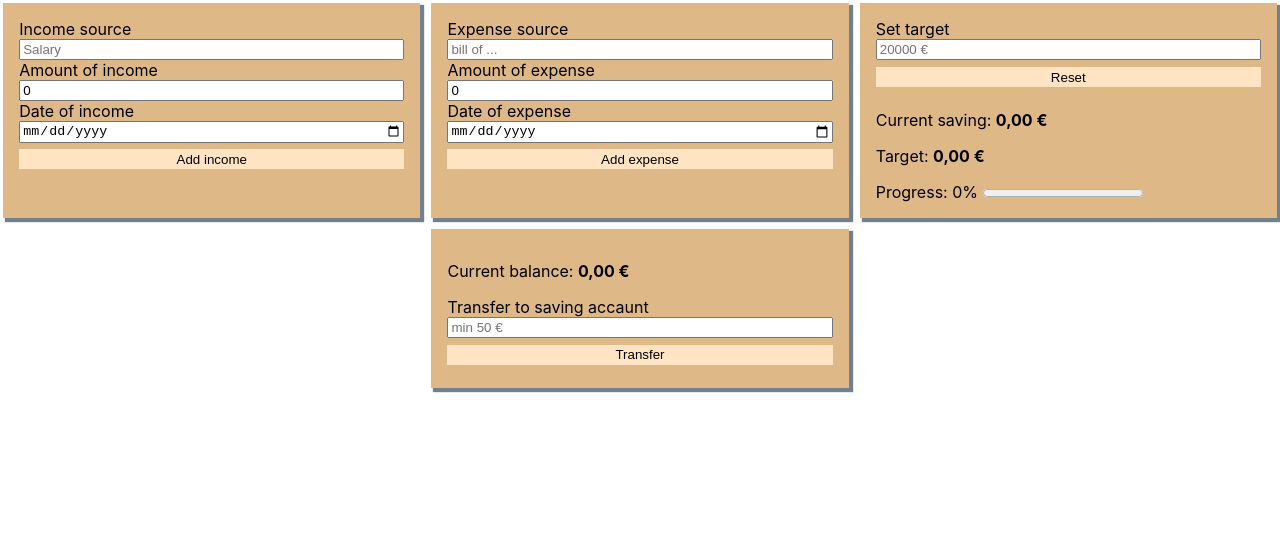
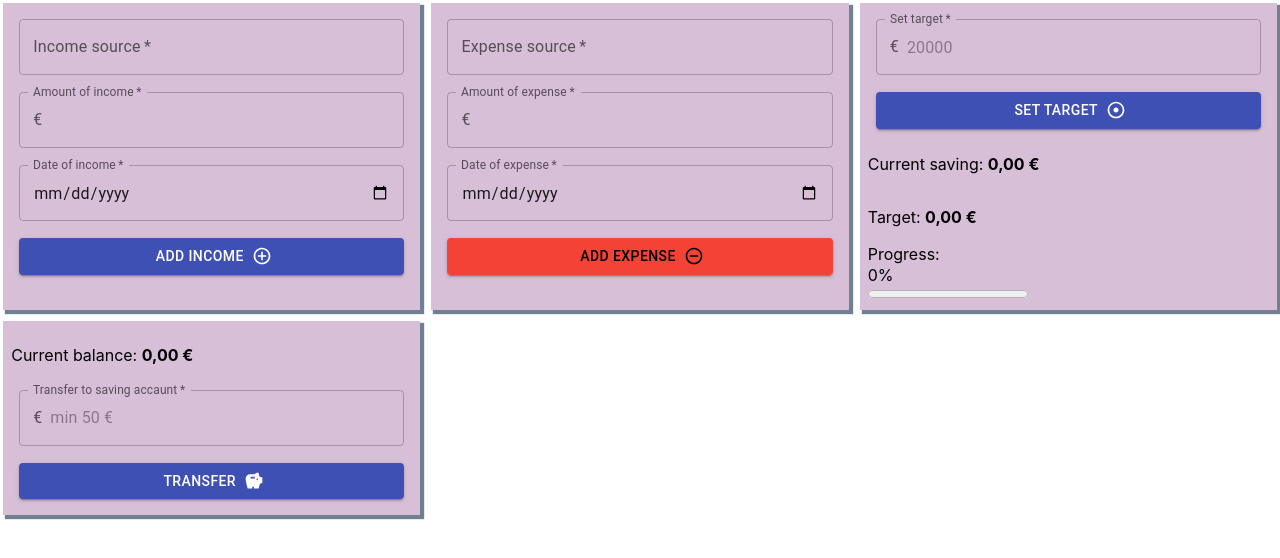
Before and after one commit to CaH4o/Integrify-Finland-BoF-budget-control-app, a React (Create React App) app: page / in a window 1280 px wide. Shown: the top 558 px of the page. Built offline with nearby package versions, Linux system fonts and the light colour scheme.

Commit message:
refactoring the fields, buttons and lists

```diff
--- a/package.json
+++ b/package.json
@@ -4,6 +4,10 @@
   "homepage": "https://cah4o.github.io/bof-budget-control-app/",
   "private": true,
   "dependencies": {
+    "@emotion/react": "^11.10.5",
+    "@emotion/styled": "^11.10.5",
+    "@mui/icons-material": "^5.10.9",
+    "@mui/material": "^5.10.11",
     "@testing-library/jest-dom": "^5.16.5",
     "@testing-library/react": "^13.4.0",
     "@testing-library/user-event": "^13.5.0",
--- a/src/App.tsx
+++ b/src/App.tsx
@@ -1,4 +1,5 @@
 import React, { useEffect, useState } from "react";
+import { ThemeProvider, createTheme } from "@mui/material/styles";
 
 import "./App.css";
 import "./styles/App.css";
@@ -26,22 +27,43 @@ function App() {
     },
     [incomes, expenses, savings, expansesAmountTotal, incomeAmountTotal]
   );
+  const theme = createTheme({
+    palette: {
+      primary: {
+        light: '#757ce8',
+        main: '#3f50b5',
+        dark: '#002884',
+        contrastText: '#fff',
+      },
+      secondary: {
+        light: '#ff7961',
+        main: '#f44336',
+        dark: '#ba000d',
+        contrastText: '#000',
+      },
+    },
+  });
 
   return (
     <div className="root">
+      <ThemeProvider theme={theme}>
         <IncomeSection incomes={incomes} setIncomes={setIncomes} />
         <ExpenseSection
           expenses={expenses}
           setExpenses={setExpenses}
           balanceAmount={balanceAmount}
         />
-      <SaivingsTargetSection saving={savings} setSavingsTarget={setSaivings} />
+        <SaivingsTargetSection
+          saving={savings}
+          setSavingsTarget={setSaivings}
+        />
         <BalanceSection
           balance={balanceAmount}
           savings={savings}
           setBalance={setBalances}
           setSaving={setSaivings}
         />
+      </ThemeProvider>
     </div>
   );
 }
--- a/src/components/Balance.tsx
+++ b/src/components/Balance.tsx
@@ -1,20 +1,49 @@
 import React, { useState } from "react";
+import {
+  Box,
+  OutlinedInput,
+  Button,
+  InputLabel,
+  InputAdornment,
+  FormControl,
+} from "@mui/material";
+import SavingsIcon from '@mui/icons-material/Savings';
 
 import { tBalanceProp } from "../types/tBalanceProp";
 
 function Balance({ balance, savings, setBalance, setSaving }: tBalanceProp) {
   const [transferAmount, setTransferAmount] = useState<number>(0);
+  const [message, setMessage] = useState<string>("");
 
   function submit(e: React.FormEvent<HTMLFormElement>) {
     e.preventDefault();
+    if (transferAmount < 50) {
+      setMessage("Error: The amount is incorrect");
+      setTimeout(function () {
+        setMessage("");
+      }, 3000);
+      return;
+    }
+    if (transferAmount > balance) {
+      setMessage("Error: Balance is less then you need");
+      setTimeout(function () {
+        setMessage("");
+      }, 3000);
+      return;
+    } else {
       setBalance(balance - transferAmount);
       setSaving(savings + transferAmount);
-    setTransferAmount(0);
+    }
+    e.currentTarget.reset();
   }
 
   return (
-    <section>
-      <form onSubmit={(e) => submit(e)} id="formBalance">
+      <Box
+        component="form"
+        autoComplete="off"
+        onSubmit={(e) => submit(e)}
+        id="formBalance"
+      >
         <p>
           Current balance:{" "}
           <b>
@@ -24,26 +53,31 @@ function Balance({ balance, savings, setBalance, setSaving }: tBalanceProp) {
             }).format(balance)}
           </b>
         </p>
-        <div>
-          <label htmlFor="transferSavings">Transfer to saving accaunt</label>
-          <input
+
+        <FormControl sx={{ m: 1 }} required>
+        <InputLabel htmlFor="transferSavings">Transfer to saving accaunt</InputLabel>
+        <OutlinedInput
+          label="Transfer to saving accaunt"
           type="number"
-            name="transferSavings"
           id="transferSavings"
           placeholder="min 50 €"
-            min="50"
-            max={balance}
-            value={transferAmount.toString().replace(/^0+/,"")}
+          //min="0"
+          //max={balance}
           onChange={(e) => setTransferAmount(Number(e.target.value))}
+          startAdornment={<InputAdornment position="start">€</InputAdornment>}
         />
-        </div>
-        <div>
-          <button type="submit" id="btn_transferSavings">
+      </FormControl>
+      <Button
+        sx={{ m: 1 }}
+        type="submit"
+        id="btn_transferSavings"
+        variant="contained"
+        endIcon={<SavingsIcon />}
+      >
         Transfer
-          </button>
-        </div>
-      </form>
-    </section>
+      </Button>
+      {message.length > 0 && <span className="error">{message}</span>}
+      </Box>
   );
 }
 
--- a/src/components/Expense.tsx
+++ b/src/components/Expense.tsx
@@ -1,4 +1,16 @@
 import React, { useState } from "react";
+import {
+  Box,
+  OutlinedInput,
+  Button,
+  InputLabel,
+  InputAdornment,
+  FormControl,
+  TextField,
+  List,
+  ListItem,
+} from "@mui/material";
+import RemoveCircleOutlineIcon from '@mui/icons-material/RemoveCircleOutline';
 
 import { tExpenseProp } from "../types/tExpenseProp";
 import { tExpense } from "../types/tExpense";
@@ -11,22 +23,8 @@ function Expense({ expenses, setExpenses, balanceAmount }: tExpenseProp) {
 
   function submit(e: React.FormEvent<HTMLFormElement>) {
     e.preventDefault();
-    if (!expenseSource) {
-      setMessage('Error: The field "Source" is empty');
-      setTimeout(function () {
-        setMessage("");
-      }, 3000);
-      return;
-    }
-    if (!expenseAmount) {
-      setMessage('Error: The field "Amount" is empty');
-      setTimeout(function () {
-        setMessage("");
-      }, 3000);
-      return;
-    }
-    if (!expenseDate) {
-      setMessage('Error: The field "Date" is empty');
+    if (expenseAmount <= 0) {
+      setMessage('The amount is incorrect');
       setTimeout(function () {
         setMessage("");
       }, 3000);
@@ -39,9 +37,7 @@ function Expense({ expenses, setExpenses, balanceAmount }: tExpenseProp) {
         expenseAmount,
         expenseDate,
       };
-      setExpenseSource("");
-      setExpenseAmount(0);
-      setExpenseDate("");
+      e.currentTarget.reset();
       setExpenses([expense, ...expenses]);
     } else {
       setMessage("Error: Balance is less then you need");
@@ -52,50 +48,58 @@ function Expense({ expenses, setExpenses, balanceAmount }: tExpenseProp) {
   }
 
   return (
-    <section>
-      <form onSubmit={(e) => submit(e)} id="formExpense">
-        <div>
-          <label htmlFor="expenseSource">Expense source</label>
-          <input
+    <Box
+      component="form"
+      autoComplete="off"
+      onSubmit={(e) => submit(e)}
+      id="formExpense"
+    >
+      <TextField
+        sx={{ m: 1 }}
+        required
+        id="expenseSource"
+        name="expenseSource"
+        label="Expense source"
+        placeholder="bill for ..."
+        //min="0"
         type="text"
-            name="expenseSource"
-            id="expenseSource"
-            placeholder="bill of ..."
-            value={expenseSource}
         onChange={(e) => setExpenseSource(e.target.value)}
       />
-        </div>
-        <div>
-          <label htmlFor="expenseAmount">Amount of expense</label>
-          <input
+      <FormControl sx={{ m: 1 }} required>
+        <InputLabel htmlFor="expenseAmount">Amount of expense</InputLabel>
+        <OutlinedInput
+          label="Amount of expense"
           type="number"
-            name="expenseAmount"
           id="expenseAmount"
-            min="0"
-            step={0.01}
-            value={expenseAmount}
           onChange={(e) => setExpenseAmount(Number(e.target.value))}
-            onFocus={(e) => (e.target.value === "0" && (e.target.value = ""))}
+          startAdornment={<InputAdornment position="start">€</InputAdornment>}
         />
-        </div>
-        <div>
-          <label htmlFor="expenseDate">Date of expense</label>
-          <input
+      </FormControl>
+      <TextField
+        sx={{ m: 1 }}
+        required
+        id="expenseDate"
+        name="expenseDate"
+        label="Date of expense"
         type="date"
-            name="expenseDate"
-            id="expenseDate"
-            value={expenseDate}
         onChange={(e) => setExpenseDate(e.target.value)}
+        InputLabelProps={{ shrink: true }}
       />
-        </div>
-        <button type="submit" id="btn_addExpense">
+      <Button
+        sx={{ m: 1 }}
+        type="submit"
+        id="btn_addExpense"
+        variant="contained"
+        color="secondary"
+        endIcon={<RemoveCircleOutlineIcon />}
+      >
         Add expense
-        </button>
-      </form>
-      <ul id="listExpense">
+      </Button>
+
+      <List id="listExpense">
         {expenses.length > 0 &&
           expenses.map((expense) => (
-            <li key={expense.id}>
+            <ListItem key={expense.id}>
               <p>
                 <strong>Title: {expense.expenseSource}</strong>
               </p>
@@ -111,9 +115,9 @@ function Expense({ expenses, setExpenses, balanceAmount }: tExpenseProp) {
               <p>
                 <em>Date: {expense.expenseDate}</em>
               </p>
-            </li>
+            </ListItem>
           ))}
-      </ul>
+      </List>
       {expenses.length > 0 && (
         <div>
           <hr />
@@ -131,7 +135,7 @@ function Expense({ expenses, setExpenses, balanceAmount }: tExpenseProp) {
         </div>
       )}
       {message.length > 0 && <span className="error">{message}</span>}
-    </section>
+    </Box>
   );
 }
 
--- a/src/components/Income.tsx
+++ b/src/components/Income.tsx
@@ -1,4 +1,16 @@
 import React, { useState } from "react";
+import {
+  Box,
+  OutlinedInput,
+  Button,
+  InputLabel,
+  InputAdornment,
+  FormControl,
+  TextField,
+  List,
+  ListItem,
+} from "@mui/material";
+import AddCircleOutlineIcon from "@mui/icons-material/AddCircleOutline";
 
 import { tIncomeProp } from "../types/tIncomeProp";
 import { tIncome } from "../types/tIncome";
@@ -11,22 +23,8 @@ function Income({ incomes, setIncomes }: tIncomeProp) {
 
   function submit(e: React.FormEvent<HTMLFormElement>) {
     e.preventDefault();
-    if (!incomeSource) {
-      setMessage('Error: The field "Source" is empty');
-      setTimeout(function () {
-        setMessage("");
-      }, 3000);
-      return;
-    }
-    if (!incomeAmount) {
-      setMessage('Error: The field "Amount" is empty');
-      setTimeout(function () {
-        setMessage("");
-      }, 3000);
-      return;
-    }
-    if (!incomeDate) {
-      setMessage('Error: The field "Date" is empty');
+    if (incomeAmount <= 0) {
+      setMessage("Error: The amount is incorrect");
       setTimeout(function () {
         setMessage("");
       }, 3000);
@@ -39,56 +37,61 @@ function Income({ incomes, setIncomes }: tIncomeProp) {
       incomeDate,
     };
     e.currentTarget.reset();
-    setIncomeSource("");
-    setIncomeAmount(0);
-    setIncomeDate("");
     setIncomes([income, ...incomes]);
   }
 
   return (
-    <section>
-      <form onSubmit={(e) => submit(e)} id="formIncome">
-        <div>
-          <label htmlFor="incomeSource">Income source</label>
-          <input
+    <Box
+      component="form"
+      autoComplete="off"
+      onSubmit={(e) => submit(e)}
+      id="formIncome"
+
+    >
+      <TextField
+        sx={{ m: 1 }}
+        required
+        id="incomeSource"
+        name="incomeSource"
+        label="Income source"
+        placeholder="Salary"
         type="text"
-            name="incomeSource"
-            id="incomeSource"
-            placeholder="Salary"
-            value={incomeSource}
         onChange={(e) => setIncomeSource(e.target.value)}
       />
-        </div>
-        <div>
-          <label htmlFor="incomeAmount">Amount of income</label>
-          <input
+      <FormControl sx={{ m: 1 }} required>
+        <InputLabel htmlFor="incomeAmount">Amount of income</InputLabel>
+        <OutlinedInput
+          label="Amount of income"
           type="number"
-            name="incomeAmount"
           id="incomeAmount"
-            min="0"
-            value={incomeAmount}
+          //min="0"
           onChange={(e) => setIncomeAmount(Number(e.target.value))}
-            onFocus={(e) => (e.target.value === "0" && (e.target.value = ""))}
+          startAdornment={<InputAdornment position="start">€</InputAdornment>}
         />
-        </div>
-        <div>
-          <label htmlFor="incomeDate">Date of income</label>
-          <input
+      </FormControl>
+      <TextField
+        sx={{ m: 1 }}
+        required
+        id="incomeDate"
+        name="incomeDate"
+        label="Date of income"
         type="date"
-            name="incomeDate"
-            id="incomeDate"
-            value={incomeDate}
         onChange={(e) => setIncomeDate(e.target.value)}
+        InputLabelProps={{ shrink: true }}
       />
-        </div>
-        <button type="submit" id="btn_addIncome">
+      <Button
+        sx={{ m: 1 }}
+        type="submit"
+        id="btn_addIncome"
+        variant="contained"
+        endIcon={<AddCircleOutlineIcon />}
+      >
         Add income
-        </button>
-      </form>
-      <ul id="listIncome">
+      </Button>
+      <List id="listIncome">
         {incomes.length > 0 &&
           incomes.map((income) => (
-            <li key={income.id}>
+            <ListItem key={income.id}>
               <p>
                 <strong>Title: {income.incomeSource}</strong>
               </p>
@@ -104,9 +107,9 @@ function Income({ incomes, setIncomes }: tIncomeProp) {
               <p>
                 <em>Date: {income.incomeDate}</em>
               </p>
-            </li>
+            </ListItem>
           ))}
-      </ul>
+      </List>
       {incomes.length > 0 && (
         <div>
           <hr />
@@ -124,7 +127,7 @@ function Income({ incomes, setIncomes }: tIncomeProp) {
         </div>
       )}
       {message.length > 0 && <span className="error">{message}</span>}
-    </section>
+    </Box>
   );
 }
 
--- a/src/components/SaivingsTarget.tsx
+++ b/src/components/SaivingsTarget.tsx
@@ -1,4 +1,13 @@
 import React, { useEffect, useState } from "react";
+import {
+  Box,
+  OutlinedInput,
+  Button,
+  InputLabel,
+  InputAdornment,
+  FormControl,
+} from "@mui/material";
+import AdjustIcon from "@mui/icons-material/Adjust";
 
 import { tSavingProp } from "../types/tSavingProp";
 
@@ -18,25 +27,37 @@ function SaivingsTarget({ saving, setSavingsTarget }: tSavingProp) {
     e.preventDefault();
     setTarget(tempTarget);
     setTempTarget(0);
+    e.currentTarget.reset();
   }
 
   return (
-    <section>
-      <form onSubmit={(e) => submit(e)} id="formTarget">
-        <div>
-          <label htmlFor="setTarget">Set target</label>
-          <input
+    <Box
+      component="form"
+      autoComplete="off"
+      onSubmit={(e) => submit(e)}
+      id="formTarget"
+    >
+      <FormControl sx={{ m: 1 }} required>
+        <InputLabel htmlFor="setTarget">Set target</InputLabel>
+        <OutlinedInput
+          label="Set target"
           type="number"
-            name="setTarget"
           id="setTarget"
-            placeholder="20000 €"
-            min="0"
+          placeholder="20000"
+          //min="0"
           onChange={(e) => setTempTarget(Number(e.target.value))}
+          startAdornment={<InputAdornment position="start">€</InputAdornment>}
         />
-        </div>
-        <button type="submit" id="btn_resetTarget">
-          Reset
-        </button>
+      </FormControl>
+      <Button
+        sx={{ m: 1 }}
+        type="submit"
+        id="btn_resetTarget"
+        variant="contained"
+        endIcon={<AdjustIcon />}
+      >
+        Set target
+      </Button>
       <p>
         Current saving:{" "}
         <b>
@@ -58,8 +79,7 @@ function SaivingsTarget({ saving, setSavingsTarget }: tSavingProp) {
       <label htmlFor="targetProgress">Progress:</label>
       <span> {procent.toFixed(0)}% </span>
       <progress id="targetProgress" value={saving} max={target} />
-      </form>
-    </section>
+    </Box>
   );
 }
 
--- a/src/styles/App.css
+++ b/src/styles/App.css
@@ -3,7 +3,7 @@
   grid-template-columns: 1fr 1fr 1fr;
   grid-template-areas:
     "income expens target"
-    ". balance ." ;
+    ". balance .";
   grid-gap: 0.3em;
 }
 .root section:nth-child(1) {
@@ -18,48 +18,18 @@
 .root section:nth-child(4) {
   grid-area: balance;
 }
-.root section {
-    padding: 1em;
+
+[id*="form"] {
+  padding: 0.5em;
   margin: 0.2em;
-     background-color: burlywood;
+  background-color: thistle;
   box-shadow: 3px 3px 1px 1px slategray;
- }
- .root section form div {
   display: flex;
   flex-direction: column;
+  gap: 1px;
+  margin: 0.2em;
 }
- [id*="btn_"] {
-    margin: 0.5em 0;
-    position: relative;
-    border: none;
-    color:black;
-    background-color: bisque;
-    padding: 0.2em;
-    width: 100%;
-    text-align: center;
-    transition-duration: 0.4s;
-    text-decoration: none;
-    overflow: hidden;
-    cursor: pointer;
-  }
-  [id*="btn_"]:after {
-    content: "";
-    background: #f1f1f1;
-    display: block;
-    position: absolute;
-    padding-top: 300%;
-    padding-left: 350%;
-    margin-left: -20px !important;
-    margin-top: -120%;
-    opacity: 0;
-    transition: all 0.8s
-  }
-  [id*="btn_"]:active:after {
-    padding: 0;
-    margin: 0;
-    opacity: 1;
-    transition: 0s
-  }
+
 ul {
   list-style-type: none;
   margin: 0.3em 0;
@@ -78,7 +48,8 @@
   color: red;
   font-weight: bold;
 }
-  #listExpense, #listIncome {
+#listExpense,
+#listIncome {
   max-height: 250px;
   overflow-y: auto;
 }
@@ -87,7 +58,7 @@
     grid-template-columns: 1fr 1fr;
     grid-template-areas:
       "income expens"
-        "target balance" ;
+      "target balance";
   }
 }
 @media only screen and (max-width: 500px) {
@@ -97,14 +68,14 @@
       "income"
       "expens"
       "balance"
-        "target" ;
+      "target";
     grid-gap: 0.2em;
   }
 }
-  @media only screen and (max-height: 600px) and (min-width: 800px){
+@media only screen and (max-height: 600px) and (min-width: 800px) {
   .root {
     grid-template-areas:
       "income expens target"
-      "income expens balance" ;
+      "income expens balance";
   }
 }
```
Also changed, not shown: 1 other file (tests, documents, lock files or other folders). Lines whose indentation alone changed are shown as unchanged.
